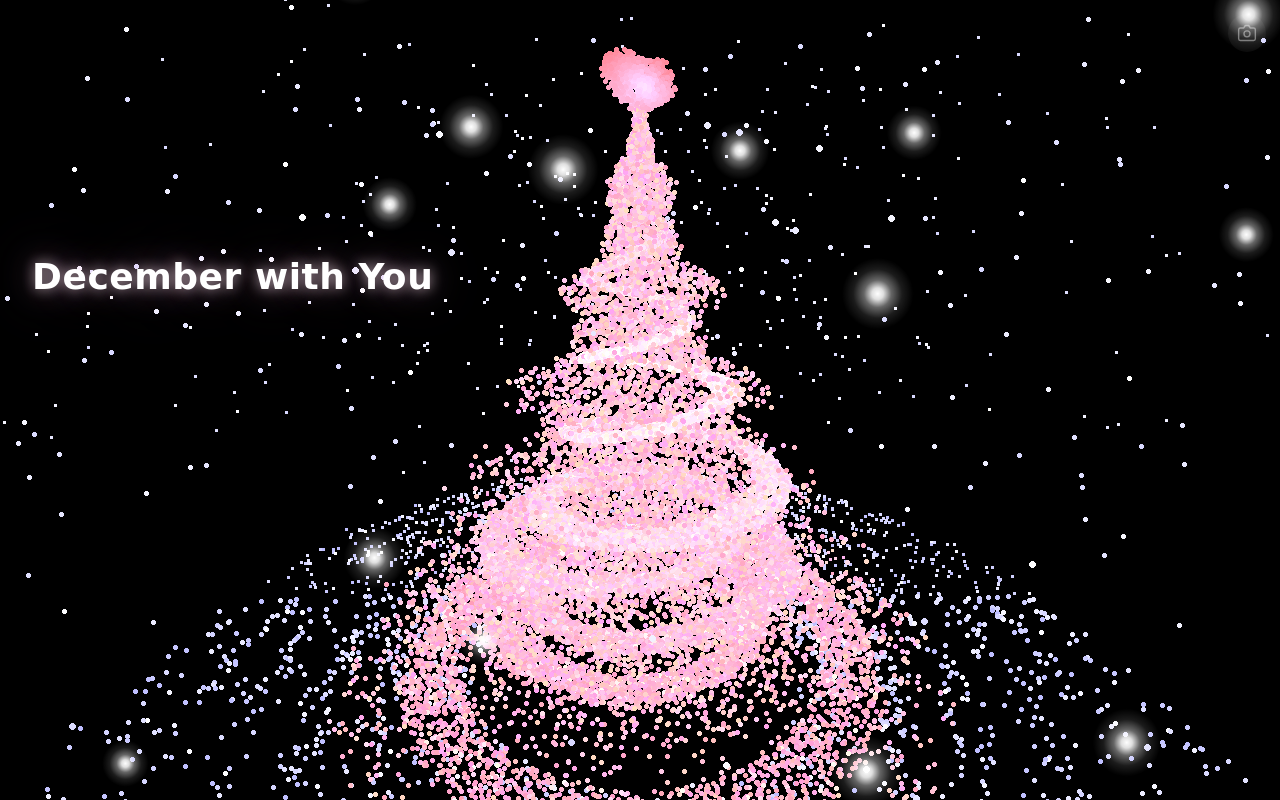
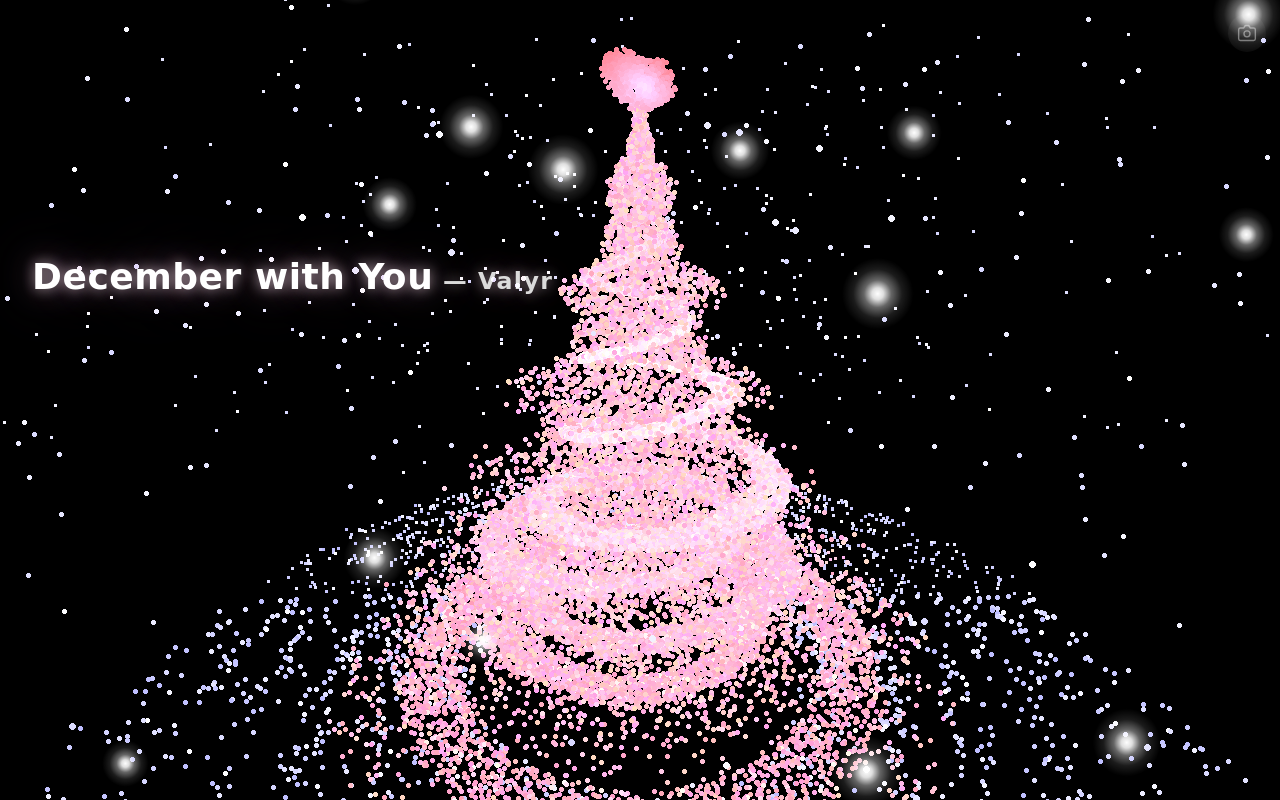
Before and after one commit to ming-xmas/december, a plain HTML site: page index.html in a window 1280 px wide. Drawn offline with Linux system fonts and the light colour scheme; animation ran at ten frames a second.

Commit message:
Add files via upload

```diff
--- a/index.html
+++ b/index.html
@@ -5,7 +5,7 @@
 <meta name="viewport" content="width=device-width, initial-scale=1, viewport-fit=cover">
 <meta name="color-scheme" content="dark">
 <meta name="format-detection" content="telephone=no">
-<title>December with You</title>
+<title>Ming</title>
 <style>
   html, body {
     margin: 0; padding: 0;
@@ -47,6 +47,12 @@
     will-change: opacity, transform, filter;
     animation: breathe 7s ease-in-out 3s infinite;
   }
+  /* 结尾的破折号署名：稍小、稍淡，像落在句尾的签名 */
+  .sign {
+    font-size: 0.66em;
+    letter-spacing: 0.06em;
+    opacity: 0.86;
+  }
   /* 竖屏手机：文字居中放在树顶上方，不和树重叠 */
   @media (max-aspect-ratio: 1/1) {
     .title {
@@ -54,7 +60,7 @@
       right: 0;
       top: 2%;
       text-align: center;
-      font-size: min(7.2vw, 4vh);
+      font-size: min(6.1vw, 3.4vh);
       letter-spacing: 0.03em;
     }
   }
@@ -104,7 +110,7 @@
 </head>
 <body>
 <canvas id="scene"></canvas>
-<h1 class="title">December with You</h1>
+<h1 class="title">December with You<span class="sign"> &mdash; Valyr</span></h1>
 
 <script>
 (function () {
```
